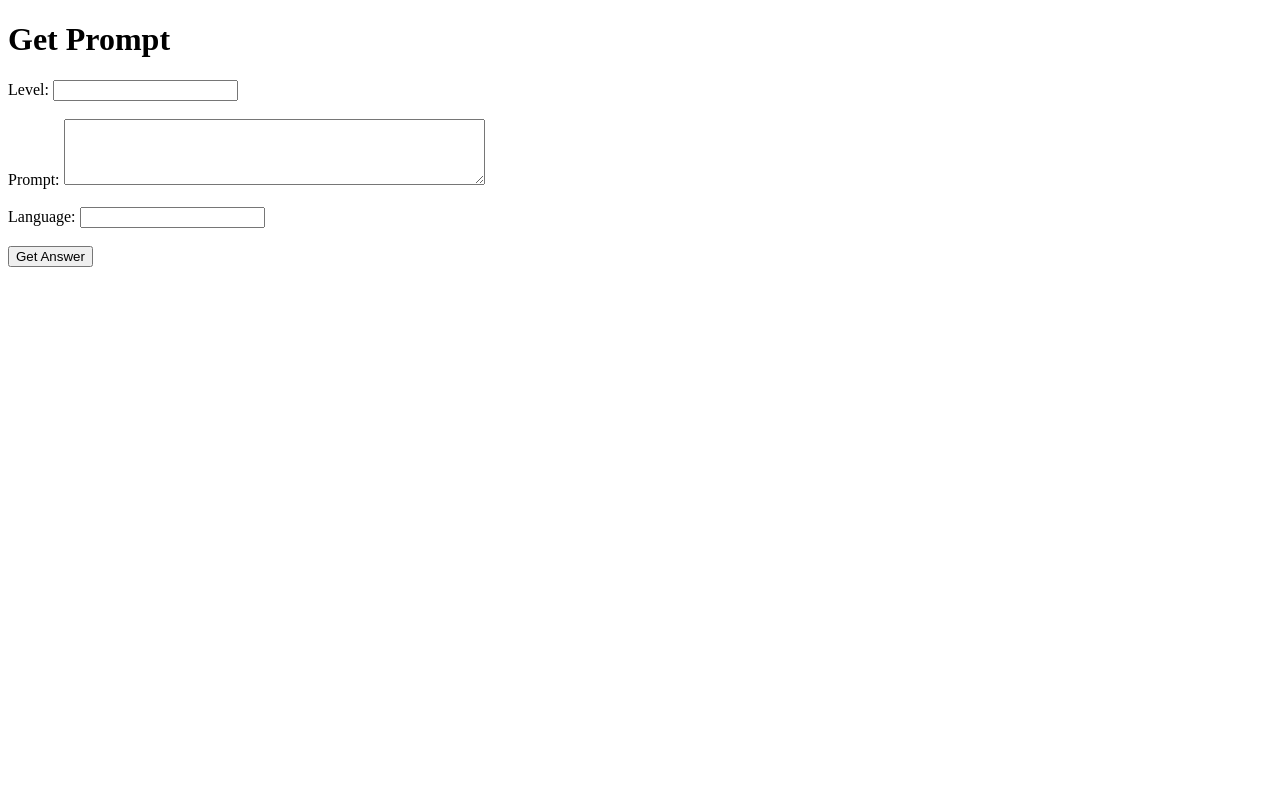
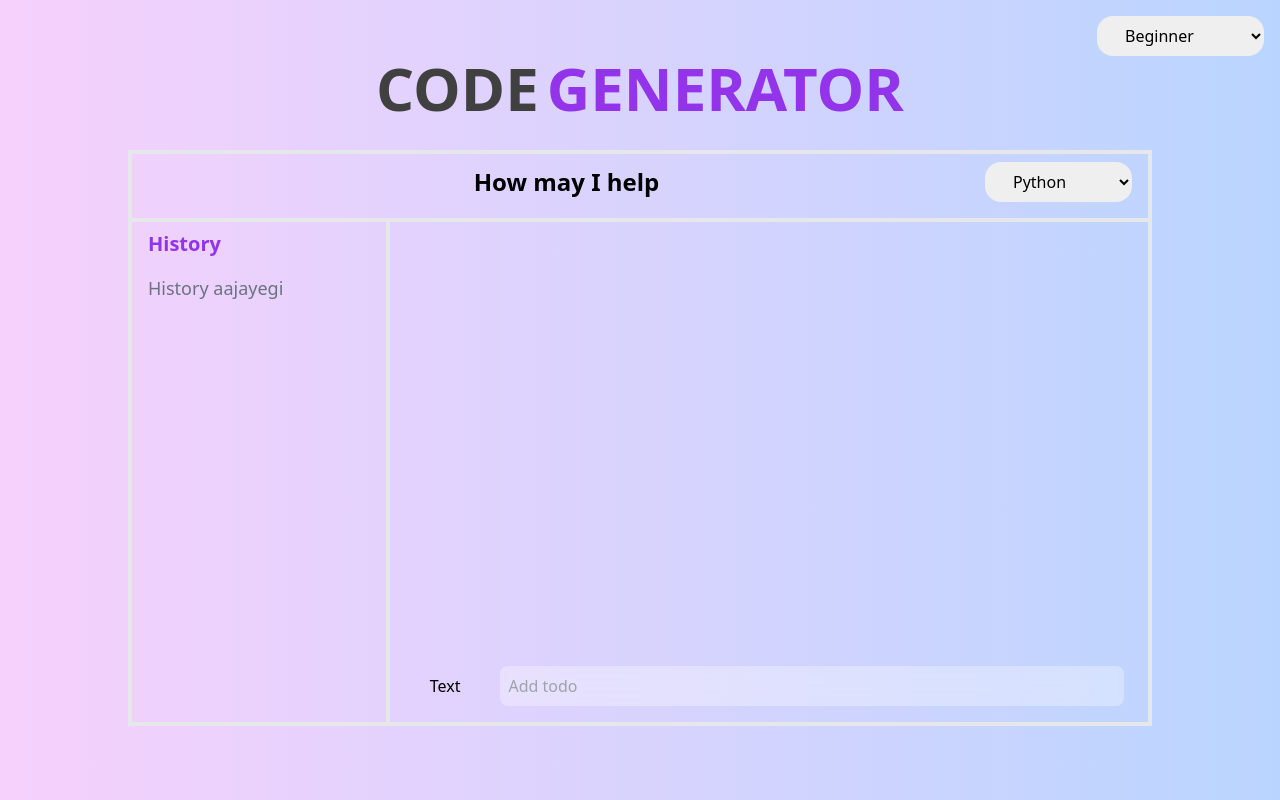
Before and after one commit to team-envision/Code_generator_project, a plain HTML site: page index.html in a window 1280 px wide. Drawn offline with nearby package versions, Linux system fonts and the light colour scheme.

Commit message:
form added

```diff
--- a/index.html
+++ b/index.html
@@ -1,56 +1,92 @@
 <!DOCTYPE html>
 <html>
-<head>
+  <head>
     <title>API Frontend</title>
-</head>
-<body>
-    <h1>Get Prompt</h1>
-    <form id="prompt-form">
-        <label for="level">Level:</label>
-        <input type="text" id="level" name="level" required><br><br>
+    <meta charset="UTF-8" />
+    <meta name="viewport" content="width=device-width, initial-scale=1.0" />
+    <script src="https://cdn.tailwindcss.com"></script>
+    <link
+      href="https://cdn.jsdelivr.net/npm/tailwindcss@2.2.15/dist/tailwind.min.css"
+      rel="stylesheet"
+    />
+  </head>
+  <body>
+    <div
+      class="bg-gradient-to-r from-[#F6D1FC] to-[#B9D5FF] min-h-screen flex justify-center items-center flex-col gap-4"
+    >
+      <div class="absolute flex justify-end items-start h-full w-full p-4">
+        <select class="z-10 rounded-2xl px-6 py-2 outline-none">
+          <option value="beginner">Beginner</option>
+          <option value="intermediate">Intermediate</option>
+          <option value="advanced">Advanced</option>
+        </select>
+      </div>
+      <div
+        class="flex items-center justify-center gap-2 text-[#404040] text-6xl font-bold w-1/2"
+      >
+        CODE <span class="text-[#9333EA]">GENERATOR</span>
+      </div>
+      <div
+        class="flex-col justify-center items-center w-1/2 mx-20 my-4 lg:w-4/5 max-sm:w-full border-4"
+      >
+        <nav class="flex justify-between items-center my-2 rounded-lg mx-4">
+          <p></p>
+          <h1 class="font-bold text-2xl">How may I help</h1>
+          <select class="z-10 rounded-2xl px-6 py-2 outline-none">
+            <option value="python">Python</option>
+            <option value="javascript">JavaScript</option>
+            <option value="java">Java</option>
+            <option value="cpp">C++</option>
+            <option value="csharp">C#</option>
+            <option value="ruby">Ruby</option>
+            <option value="php">PHP</option>
+            <option value="swift">Swift</option>
+            <option value="go">Go</option>
+            <option value="typescript">TypeScript</option>
+          </select>
+        </nav>
+        <div class="flex border-t-4 mt-4">
+          <div
+            class="flex-col text-xl text-gray-500 w-3/12 h-[500px] mx-4 border-r-4 flex flex-col gap-2"
+          >
+            <div
+              class="text-[#9333EA] gap-2 flex justify-start items-center font-bold my-2"
+            >
+              History
+            </div>
+            <div class="flex flex-col text-lg gap-2 overflow-y-auto">
+              History aajayegi
+            </div>
+          </div>
+          <div
+            class="h-[500px] w-9/12 rounded-lg mx-2 p-4 items-end justify-start flex"
+          >
+            <li class="flex justify-between items-center">
+              <span>Text</span>
+              <button class="p-2 text-[#9333EA] h-10 w-10" id="id">
+                <!-- <MdOutlineDelete class="h-full w-full" /> -->
+              </button>
+            </li>
 
-        <label for="prompt">Prompt:</label>
-        <textarea id="prompt" name="prompt" rows="4" cols="50" required></textarea><br><br>
-
-        <label for="language">Language:</label>
-        <input type="text" id="language" name="language" required><br><br>
-
-        <button type="submit">Get Answer</button>
-    </form>
-
-    <div id="response"></div>
-
-    <script>
-        const form = document.getElementById('prompt-form');
-        const responseDiv = document.getElementById('response');
-
-        form.addEventListener('submit', async (e) => {
-            e.preventDefault();
-            const level = document.getElementById('level').value;
-            const promptText = document.getElementById('prompt').value;
-            const language = document.getElementById('language').value;
-
-            const requestData = {
-                level: level,
-                prompt: promptText,
-                language: language
-            };
-
-            try {
-                const response = await fetch('/get-prompt', {
-                    method: 'POST',
-                    headers: {
-                        'Content-Type': 'application/json'
-                    },
-                    body: JSON.stringify(requestData)
-                });
-
-                const responseData = await response.json();
-                responseDiv.textContent = responseData;
-            } catch (error) {
-                responseDiv.textContent = 'An error occurred.';
-            }
-        });
-    </script>
-</body>
+            <form onSubmit="{handleSubmit}" class="w-full">
+              <label
+                class="flex justify-between items-center rounded-lg w-full"
+              >
+                <input
+                  placeholder="Add todo"
+                  type="text"
+                  class="bg-[#ffffff50] backdrop-blur p-2 w-full rounded-l-lg outline-none"
+                />
+                <button
+                  class="rounded-r-lg bg-[#ffffff50] backdrop-blur p-2 text-[#9333EA] h-10 w-10"
+                >
+                  <!-- <AiFillPlusCircle class="h-full w-full" /> -->
+                </button>
+              </label>
+            </form>
+          </div>
+        </div>
+      </div>
+    </div>
+  </body>
 </html>
```
Also changed, not shown: form.html (added).
